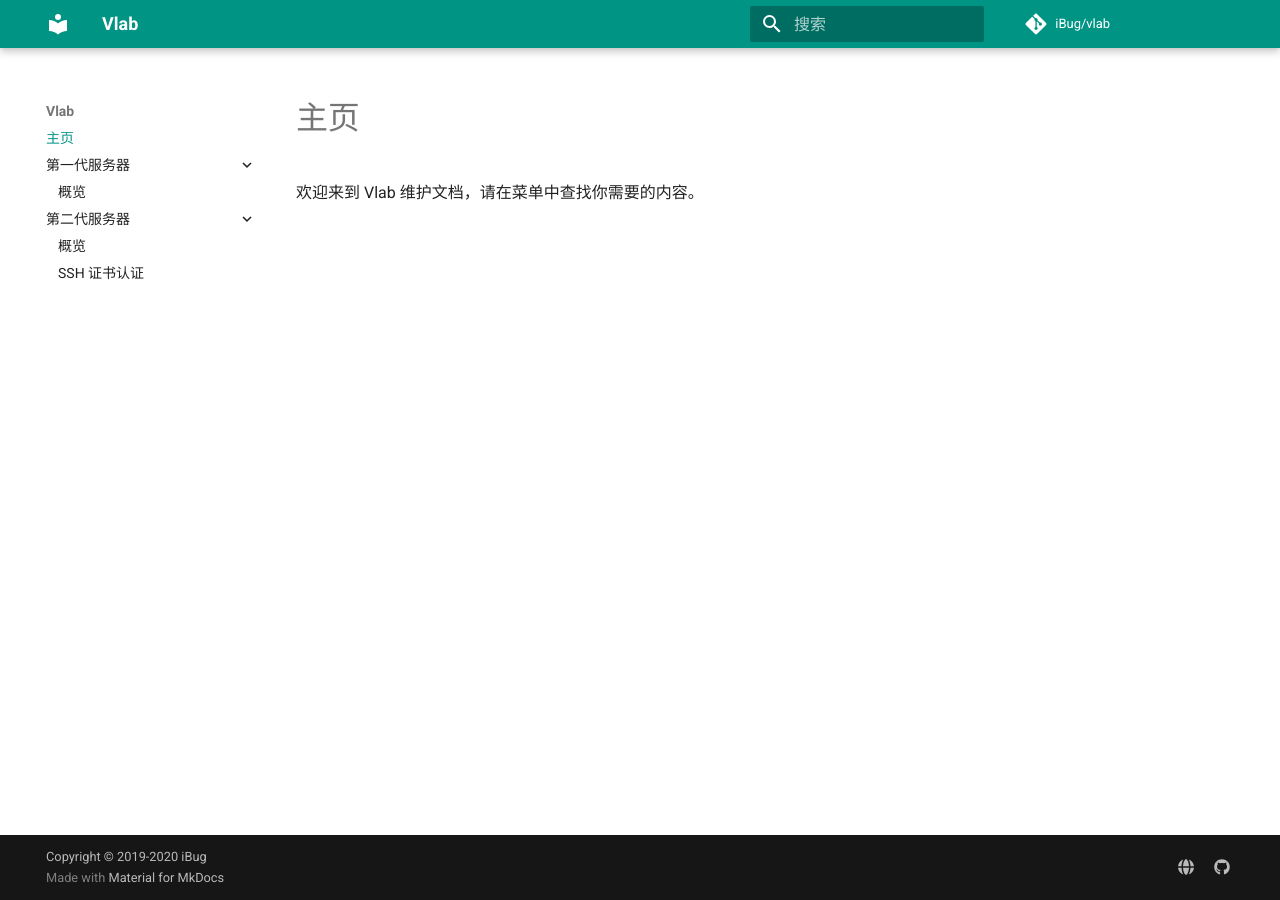
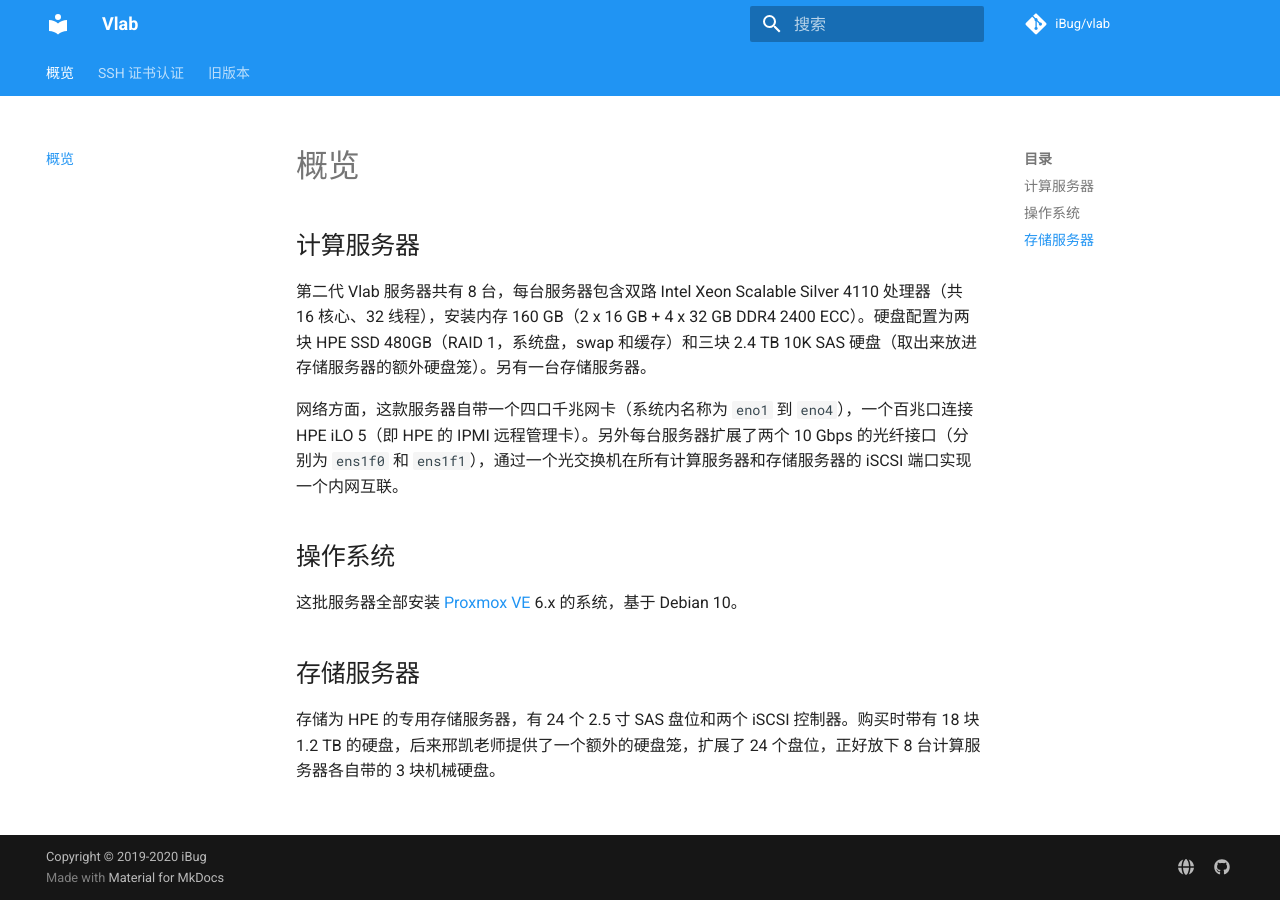
Before and after one commit to USTC-vlab/maint-docs, an MkDocs documentation site: the page built from docs/index.md, in a window 1280 px wide. Built offline with MkDocs 1.6.1 and Material for MkDocs 9.7.7, drawn with Linux system fonts in a browser that asks for light colours; comment, search, counter and statistics services are not loaded.

Commit message:
Reorganize files

```diff
--- a/docs/index.md
+++ b/docs/index.md
@@ -1,5 +1,17 @@
 ---
-title: "Vlab 文档"
+title: "Vlab 第二代服务器"
 ---
 
-欢迎来到 Vlab 维护文档，请在菜单中查找你需要的内容。
+## 计算服务器
+
+第二代 Vlab 服务器共有 8 台，每台服务器包含双路 Intel Xeon Scalable Silver 4110 处理器（共 16 核心、32 线程），安装内存 160 GB（2 x 16 GB + 4 x 32 GB DDR4 2400 ECC）。硬盘配置为两块 HPE SSD 480GB（RAID 1，系统盘，swap 和缓存）和三块 2.4 TB 10K SAS 硬盘（取出来放进存储服务器的额外硬盘笼）。另有一台存储服务器。
+
+网络方面，这款服务器自带一个四口千兆网卡（系统内名称为 `eno1` 到 `eno4`），一个百兆口连接 HPE iLO 5（即 HPE 的 IPMI 远程管理卡）。另外每台服务器扩展了两个 10 Gbps 的光纤接口（分别为 `ens1f0` 和 `ens1f1`），通过一个光交换机在所有计算服务器和存储服务器的 iSCSI 端口实现一个内网互联。
+
+## 操作系统
+
+这批服务器全部安装 [Proxmox VE](https://pve.proxmox.com/) 6.x 的系统，基于 Debian 10。
+
+## 存储服务器
+
+存储为 HPE 的专用存储服务器，有 24 个 2.5 寸 SAS 盘位和两个 iSCSI 控制器。购买时带有 18 块 1.2 TB 的硬盘，后来邢凯老师提供了一个额外的硬盘笼，扩展了 24 个盘位，正好放下 8 台计算服务器各自带的 3 块机械硬盘。
--- a/mkdocs.yml
+++ b/mkdocs.yml
@@ -15,8 +15,10 @@ theme:
   name: 'material'
   language: 'zh'
   palette:
-    primary: 'teal'
-    accent: 'teal'
+    primary: 'blue'
+    accent: 'blue'
+  feature:
+    tabs: true
 
 # Customization
 extra:
@@ -39,9 +41,7 @@ markdown_extensions:
   - markdown.extensions.def_list
 
 nav:
-  - 主页: index.md
-  - 第一代服务器:
-    - 概览: gen1/index.md
-  - 第二代服务器:
-    - 概览: gen2/index.md
-    - SSH 证书认证: gen2/ssh-ca.md
+  - 概览: index.md
+  - SSH 证书认证: ssh-ca.md
+  - 旧版本:
+    - 第一代: history/gen1.md
```
Also changed, not shown: docs/gen2/index.md (deleted, +0 -6 lines), docs/history/gen1.md (renamed from docs/gen1/index.md, +0 -1 lines), docs/ssh-ca.md (renamed from docs/gen2/ssh-ca.md, +3 -1 lines).
